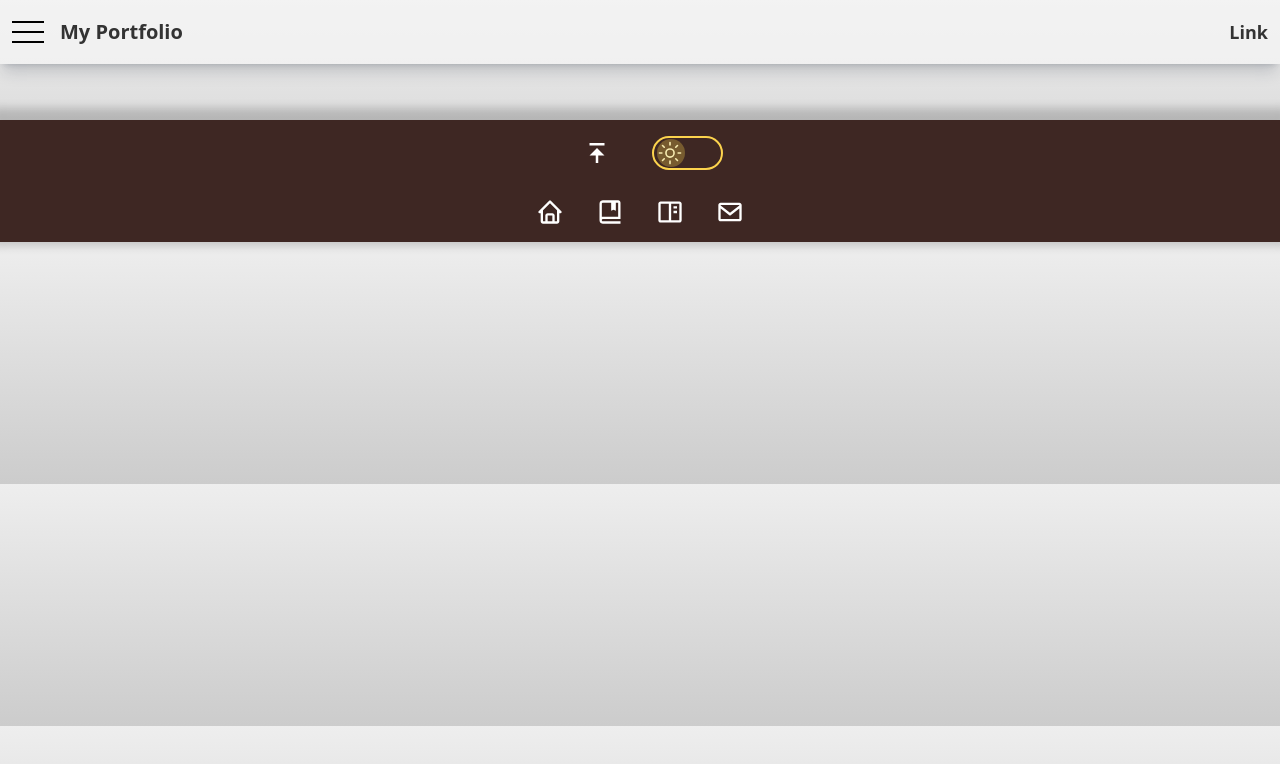
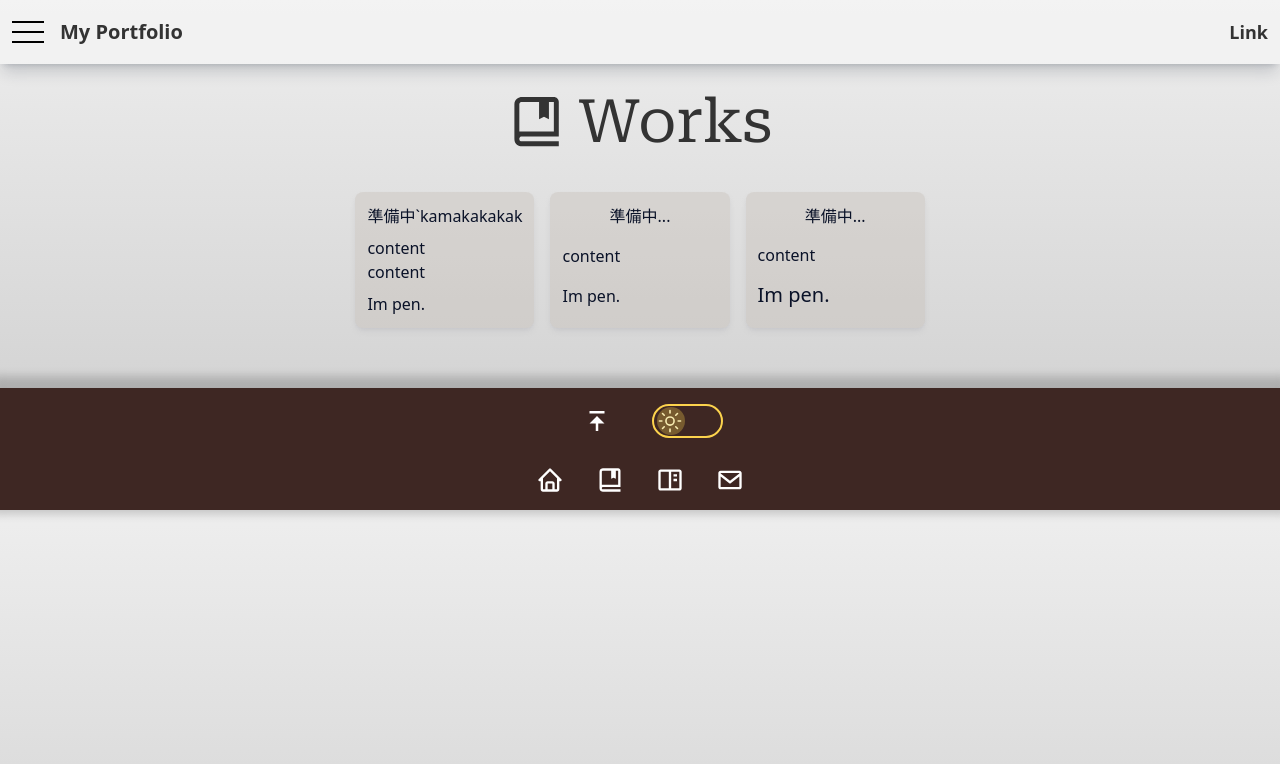
Before and after one commit to haruki26/react-next-portfolio, a Next.js app: page /works in a window 1280 px wide. Shown: the top 764 px of the page. Built offline with nearby package versions, Linux system fonts and the light colour scheme.

Commit message:
wip: subgridの勉強中

```diff
--- a/src/app/works/page.tsx
+++ b/src/app/works/page.tsx
@@ -1,6 +1,46 @@
+import { BiBookBookmark } from "react-icons/bi";
+import IconAndStr from "@/components/IconAndStr";
+import Card from "@/components/Card";
+
+
 const Page: React.FC = () => {
     return (
-        <></>
+        <div className="flex flex-col items-center gap-10 my-4">
+            <IconAndStr className="gap-3">
+                <BiBookBookmark size={"3.7rem"} />
+                <span className="font-roboto text-6xl">Works</span>
+            </IconAndStr>
+            <div className="grid grid-cols-3 grid-rows-1 gap-4">
+                <Card className="grid grid-cols-subgrid gap-2 p-3">
+                    <div className="flex flex-col gap-1 items-center">
+                        <span>準備中`kamakakakak</span>
+                    </div>
+                    <div className="flex flex-col">
+                        <span>content</span>
+                        <span>content</span>
+                    </div>
+                    <span>Im pen.</span>
+                </Card>
+                <Card className="grid grid-cols-subgrid gap-2 p-3">
+                <div className="flex flex-col gap-1 items-center">
+                        <span>準備中...</span>
+                    </div>
+                    <div className="flex flex-col">
+                        <span>content</span>
+                    </div>
+                    <span>Im pen.</span>
+                </Card>
+                <Card className="grid grid-cols-subgrid gap-2 p-3">
+                <div className="flex flex-col gap-1 items-center">
+                        <span>準備中...</span>
+                    </div>
+                    <div className="flex flex-col gap-2">
+                        <span>content</span>
+                    </div>
+                    <span className="text-xl">Im pen.</span>
+                </Card>
+            </div>
+        </div>
     );
 }
 
--- /dev/null
+++ b/src/components/CardStack/index.tsx
@@ -0,0 +1,16 @@
+import Card from "../Card";
+
+type Props = {
+    children: React.ReactNode;
+}
+
+const CardStack: React.FC<Props> = ({
+    children,
+}) => {
+    return (
+        <div className="grid grid-rows-3 gap-4">
+        </div>
+    );
+}
+
+export default CardStack;
```
